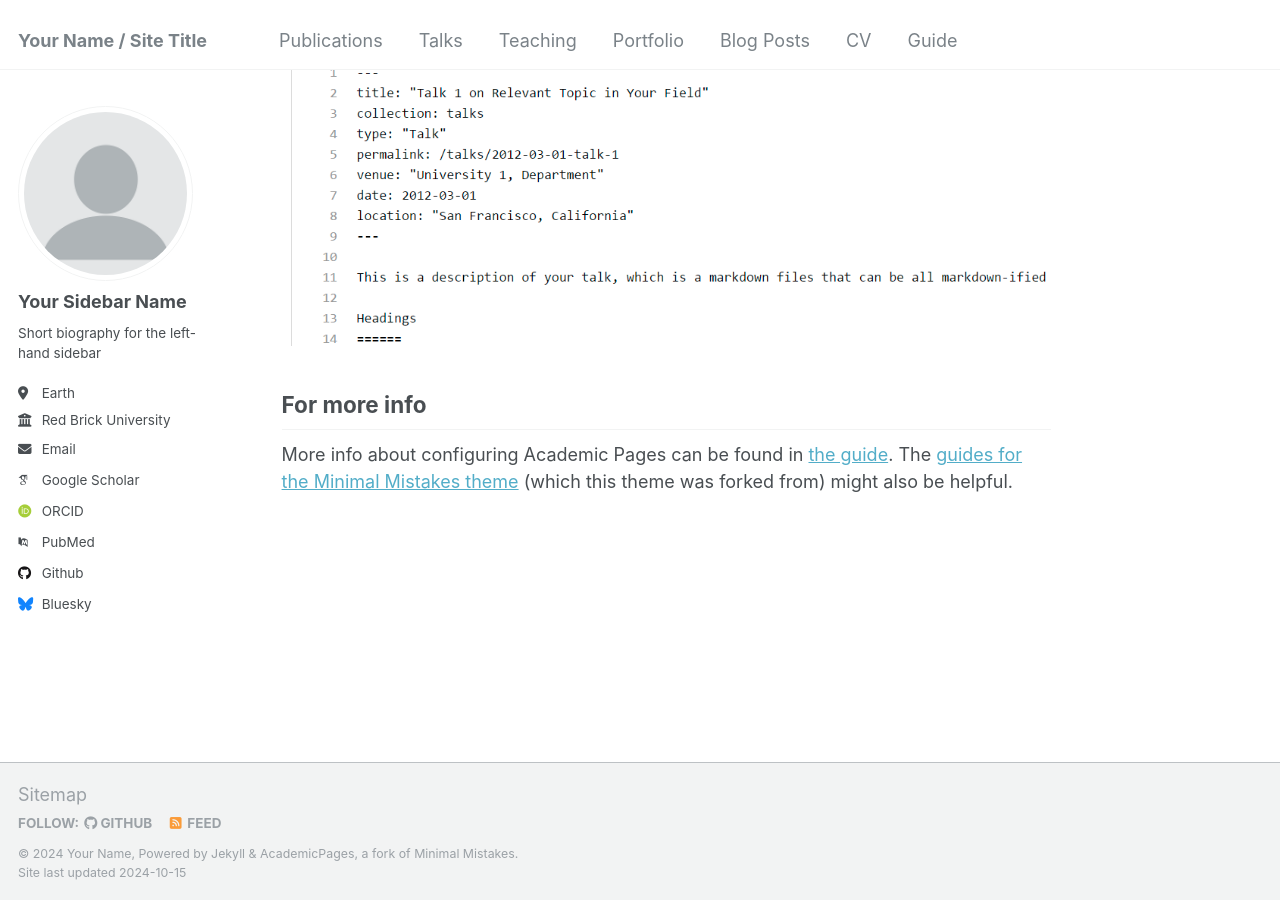
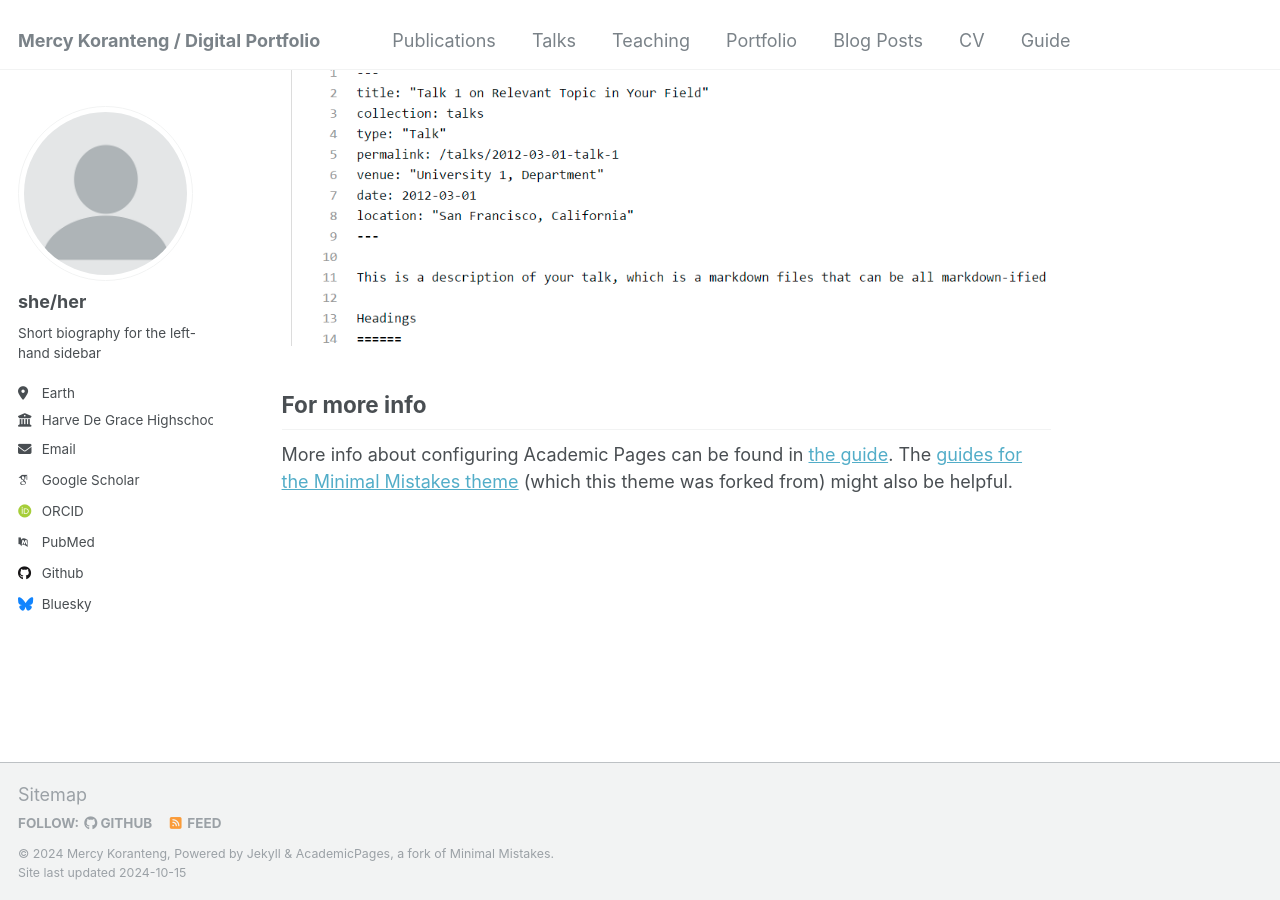
Before and after one commit to mercy2026/mercy2026.github.io, a Jekyll site: the page built from _pages/about.md, in a window 1280 px wide and 900 px high, scrolled down 2643 px. Built offline with Jekyll 4.4.1, drawn with Linux system fonts in a browser that asks for light colours; some web fonts are replaced.

Commit message:
Update _mercy2026

```diff
--- a/_config.yml
+++ b/_config.yml
@@ -8,13 +8,13 @@
 
 # Basic Site Settings
 locale                   : "en-US"
-title                    : "Your Name / Site Title"
+title                    : "Mercy Koranteng / Digital Portfolio"
 title_separator          : "-"
-name                     : &name "Your Name"
-description              : &description "personal description"
-url                      : https://academicpages.github.io # the base hostname & protocol for your site e.g. "https://mmistakes.github.io"
+name                     : &name "Mercy Koranteng"
+description              : &description "Student of Information Technology Oracle Academy Program"
+url                      : https://mercy2026.github.io # the base hostname & protocol for your site e.g. "https://mmistakes.github.io"
 baseurl                  : "" # the subpath of your site, e.g. "/blog"
-repository               : "academicpages/academicpages.github.io"
+repository               : "mercy2026/mercy2026.github.io"
 
 # Site Author - The following control what appear as part of the author content on the side bar.
 #               If a field is blank the icon and link will not appear, otherwise it will be shown.
@@ -22,13 +22,13 @@ repository               : "academicpages/academicpages.github.io"
 author:
   # Biographic information
   avatar           : "profile.png"
-  name             : "Your Sidebar Name"
+  name             : "she/her"
   pronouns         : # example: "she/her"
   bio              : "Short biography for the left-hand sidebar"
   location         : "Earth"
-  employer         : "Red Brick University"
+  employer         : "Harve De Grace Highschool"
   uri              : # URL
-  email            : "none@example.org"
+  email            : "mercyjoy@gmail.com"
 
   # Academic websites
   arxiv            : # URL - Update with the correct link to your profile
```
